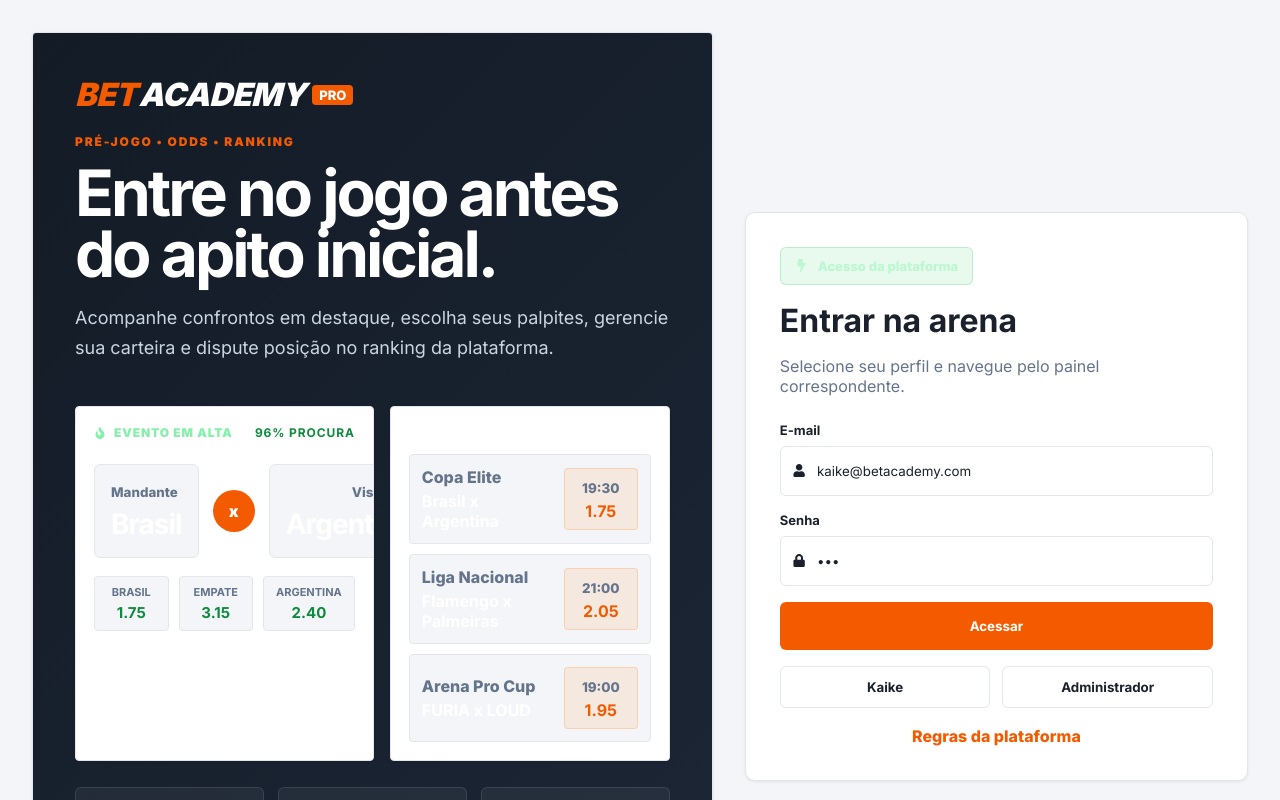
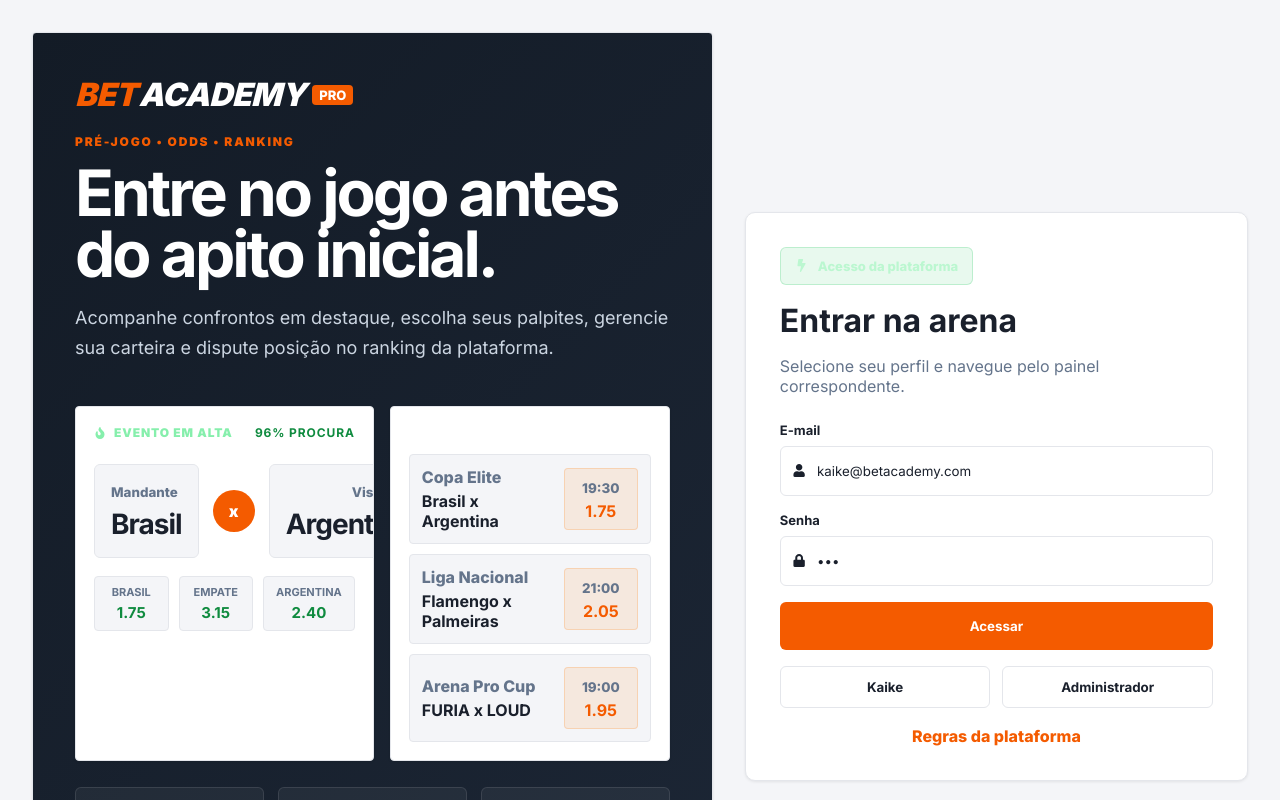
Before and after one commit to Kaike5741/BetAcademyPro, a React (Vite) app in the folder BetAcademyPro/: page /login in a window 1280 px wide. Shown: the top 800 px of the page. Built offline with nearby package versions, Linux system fonts and the light colour scheme.

Commit message:
style: corrige contraste dos alerts e textos dos times na tela de login

```diff
--- a/BetAcademyPro/src/styles/global.css
+++ b/BetAcademyPro/src/styles/global.css
@@ -275,12 +275,19 @@ form { display: grid; gap: 16px; }
 .form-error, .form-message {
   border-radius: 6px;
   padding: 14px 16px;
-  background: rgba(248,81,73,.12);
-  color: #fca5a5;
-  border: 1px solid rgba(248,81,73,.2);
   font-weight: 700;
+  font-size: 14px;
 }
-.form-message { background: rgba(34,197,94,.10); color: #bbf7d0; border-color: rgba(34,197,94,.22); }
+.form-error {
+  background: #fee2e2;
+  color: #b91c1c;
+  border: 1px solid #fca5a5;
+}
+.form-message {
+  background: #dcfce7;
+  color: #15803d;
+  border: 1px solid #bbf7d0;
+}
 
 .public-page {
   min-height: 100vh;
@@ -1092,12 +1099,19 @@ form { display: grid; gap: 16px; }
   border-radius: 6px;
   background: var(--bg);
   border: 1px solid var(--line);
+  color: var(--text);
 }
 .market-teams div:last-child { text-align: right; }
 .market-teams small,
 .feed-match span,
 .feed-odd small { color: var(--muted); font-weight: 800; }
-.market-teams strong { display: block; margin-top: 6px; font-size: 28px; letter-spacing: -1px; }
+.market-teams strong {
+  display: block;
+  margin-top: 6px;
+  font-size: 28px;
+  letter-spacing: -1px;
+  color: var(--text);
+}
 .versus {
   width: 42px;
   height: 42px;
@@ -1152,8 +1166,13 @@ form { display: grid; gap: 16px; }
   border-radius: var(--radius);
   padding: 12px;
   background-color: var(--bg);
+  color: var(--text);
 }
-.feed-match strong { display: block; margin-top: 4px; }
+.feed-match strong {
+  display: block;
+  margin-top: 4px;
+  color: var(--text);
+}
 .feed-odd {
   min-width: 74px;
   text-align: center;
```
